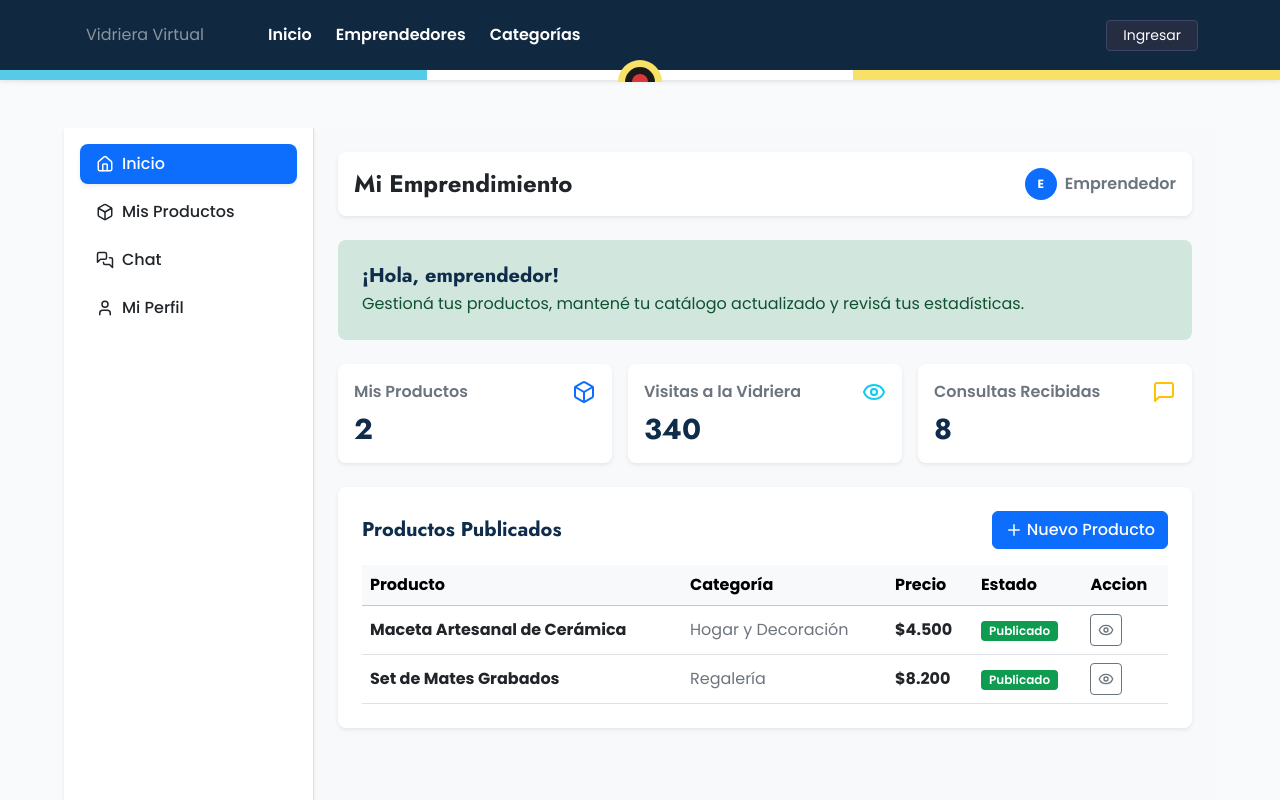
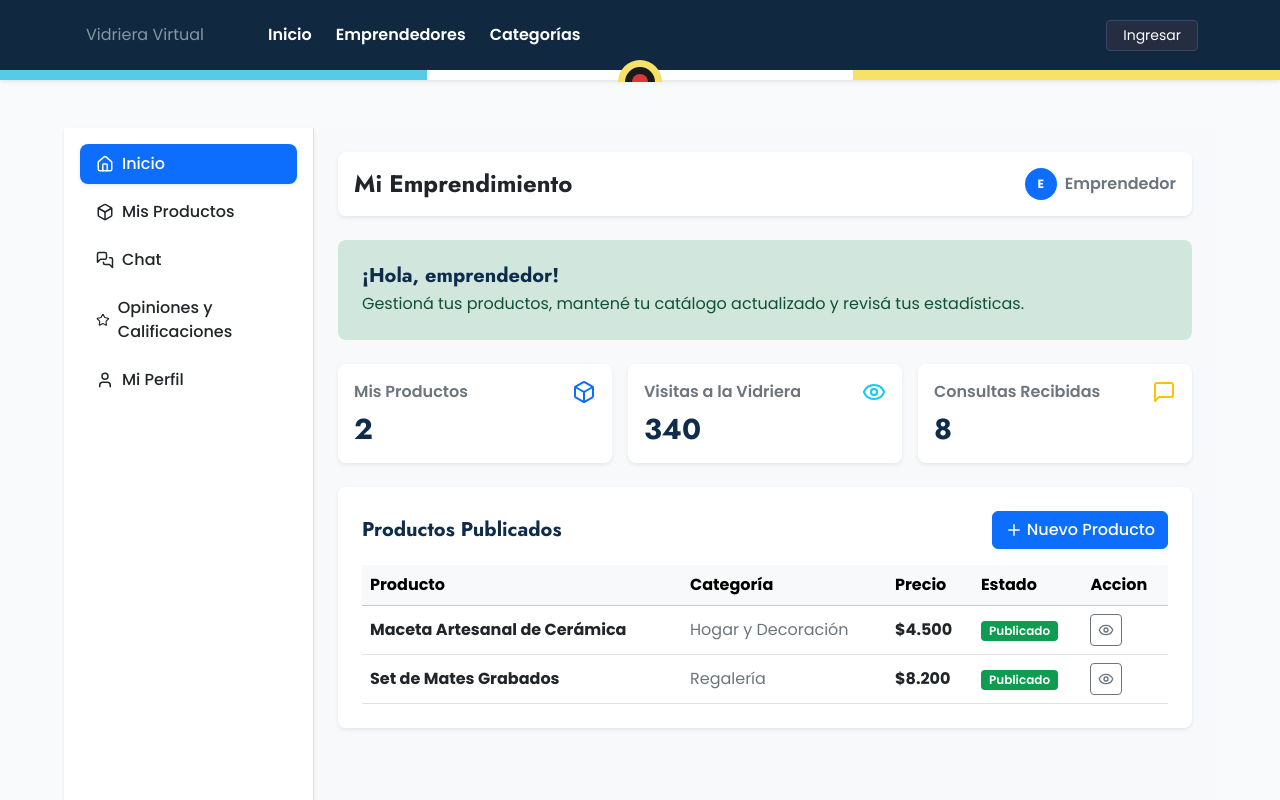
Before and after one commit to gustavoloyola287/vidriera-emprendedores, a React (Vite) app in the folder frontend/: page /emprendedordashboard in a window 1280 px wide. Shown: the top 800 px of the page. Built offline with nearby package versions, Linux system fonts and the light colour scheme; sample sign-in values are in the browser's storage.

Commit message:
updates/dashEmp

```diff
--- a/frontend/src/Page/emprendedordashboard.tsx
+++ b/frontend/src/Page/emprendedordashboard.tsx
@@ -1,16 +1,17 @@
 import React, { useState } from 'react';
 // Íconos (puedes usar lucide-react o los que prefieras)
-import { Home, Box, User, LogOut, MessagesSquare } from 'lucide-react';
+import { Home, Box, User, LogOut, MessagesSquare, Star } from 'lucide-react';
 
 // Importación de las vistas independientes (cada una maneja su propia lógica)
 import  {InicioDash } from './iniciodash';
 import { MisProductos } from './misproductos';
 import { MiPerfil } from './miperfil';
 import ChatInterno from '../components/ChatInterno';
+import OpinionesYCalificaciones from './opinionesycalificaciones';
 
 export const EmprendedorDashboard: React.FC = () => {
     // Estado para controlar qué sección del menú lateral está activa
-    const [activeTab, setActiveTab] = useState<'inicio' | 'productos' | 'perfil' | 'mensajes'>('inicio');
+    const [activeTab, setActiveTab] = useState<'inicio' | 'productos' | 'perfil' | 'mensajes' | 'opinionesycalificaciones'>('inicio');
 
     const emprendedor = false;
 
@@ -72,6 +73,20 @@ export const EmprendedorDashboard: React.FC = () => {
                             <span>Chat</span>
                         </button>
                     )}
+                    <button
+                            type="button"
+                            className={`btn w-100 d-flex align-items-center gap-2 py-2 px-3 border-0 fw-medium text-start ${
+                                activeTab === 'opinionesycalificaciones'
+                                ? 'btn-primary text-white shadow-sm'
+                                : 'btn-light bg-transparent text-dark'
+                        }`}
+                        style={{ borderRadius: '8px' }}
+                        onClick={() => setActiveTab('opinionesycalificaciones')}
+                    >
+                        <Star size={18} />
+                        <span>Opiniones y Calificaciones</span>
+
+                    </button>
 
                     {/* Botón Mi Perfil */}
                     <button
@@ -88,6 +103,7 @@ export const EmprendedorDashboard: React.FC = () => {
                         <span>Mi Perfil</span>
                     </button>
                 </div>
+
 
                 {/* Sección Inferior: Cerrar Sesión */}
                 <div className="pt-3 border-top">
@@ -108,7 +124,7 @@ export const EmprendedorDashboard: React.FC = () => {
                     <InicioDash />
                 )}
 
-
+                {activeTab === 'opinionesycalificaciones' && <OpinionesYCalificaciones />}
                 {activeTab === 'productos' && <MisProductos />}
                 {activeTab === 'perfil' && <MiPerfil />}
                 {activeTab === 'mensajes' && <ChatInterno />}
--- a/frontend/src/Types/Emprendedor.ts
+++ b/frontend/src/Types/Emprendedor.ts
@@ -5,5 +5,5 @@ export interface Emprendedor {
     nombreEmprendimiento: string;
     email: string;
     telefono: string;
-
+    rol: string;
 }
```
Also changed, not shown: frontend/src/Page/opinionesycalificaciones.tsx (renamed from frontend/src/Page/opiniones y calificaciones.tsx).
